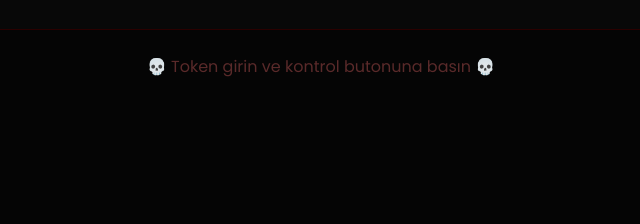
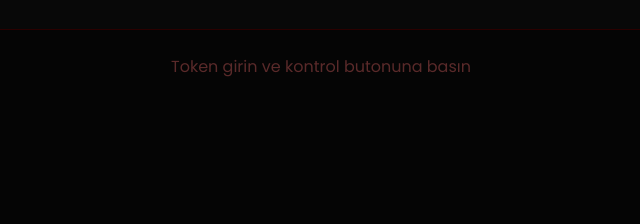
Before and after one commit to jawaws/Valentina-Discord-Checker, a plain HTML site: page index.html in a window 1280 px wide. Shown: the part 538-762 px from the top of the page, 319-959 px from the left. Drawn offline with Linux system fonts and the light colour scheme.

```diff
--- a/index.html
+++ b/index.html
@@ -3,7 +3,7 @@
 <head>
     <meta charset="UTF-8">
     <meta name="viewport" content="width=device-width, initial-scale=1.0">
-    <title>Valentina Token Checker | Kırmızı & Siyah</title>
+    <title>Valentina Token Checker | @bnefelix </title>
     <style>
         @import url('https://fonts.googleapis.com/css2?family=Orbitron:wght@400;700;900&family=Poppins:wght@300;400;600;700&display=swap');
 
@@ -314,7 +314,7 @@
     </div>
 
     <div class="results-area" id="resultsArea">
-        <div style="text-align:center; color:#5a2a2a;">💀 Token girin ve kontrol butonuna basın 💀</div>
+        <div style="text-align:center; color:#5a2a2a;"> Token girin ve kontrol butonuna basın </div>
     </div>
     <div class="stats" id="stats">⏳ Beklemede</div>
 </div>
```
